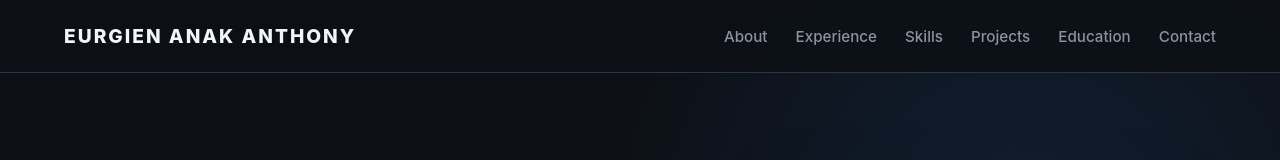
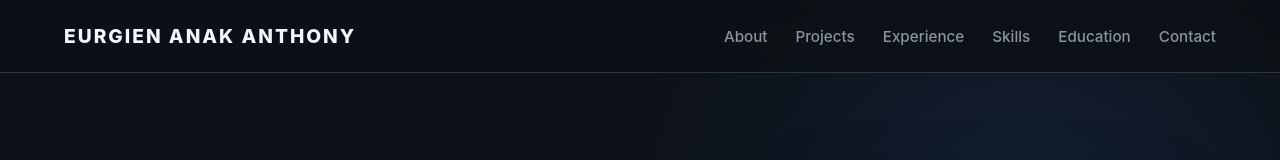
Before and after one commit to Agien99/agien99.github.io, a React (Vite) app: page / in a window 1280 px wide. Shown: the top 160 px of the page. Built offline with nearby package versions, Linux system fonts and the light colour scheme.

Commit message:
Re-order section

```diff
--- a/src/App.jsx
+++ b/src/App.jsx
@@ -1,11 +1,11 @@
 import Navbar from './components/Navbar/Navbar';
 import Hero from './components/Hero/Hero';
 import About from './components/About/About';
+import Projects from './components/Projects/Projects';
 import Experience from './components/Experience/Experience';
 import Skills from './components/Skills/Skills';
 import Education from './components/Education/Education';
 import Contact from './components/Contact/Contact';
-import Projects from './components/Projects/Projects';
 
 function App() {
   return (
@@ -13,9 +13,9 @@ function App() {
       <Navbar />
       <Hero />
       <About />
+      <Projects />
       <Experience />
       <Skills />
-      <Projects />
       <Education />
       <Contact />
     </>
--- a/src/components/Navbar/Navbar.jsx
+++ b/src/components/Navbar/Navbar.jsx
@@ -31,16 +31,16 @@ function Navbar() {
             About
           </a>
 
+          <a href="#projects" onClick={closeMenu}>
+            Projects
+          </a>
+
           <a href="#experience" onClick={closeMenu}>
             Experience
           </a>
 
           <a href="#skills" onClick={closeMenu}>
             Skills
-          </a>
-
-          <a href="#projects" onClick={closeMenu}>
-            Projects
           </a>
 
           <a href="#education" onClick={closeMenu}>
```
